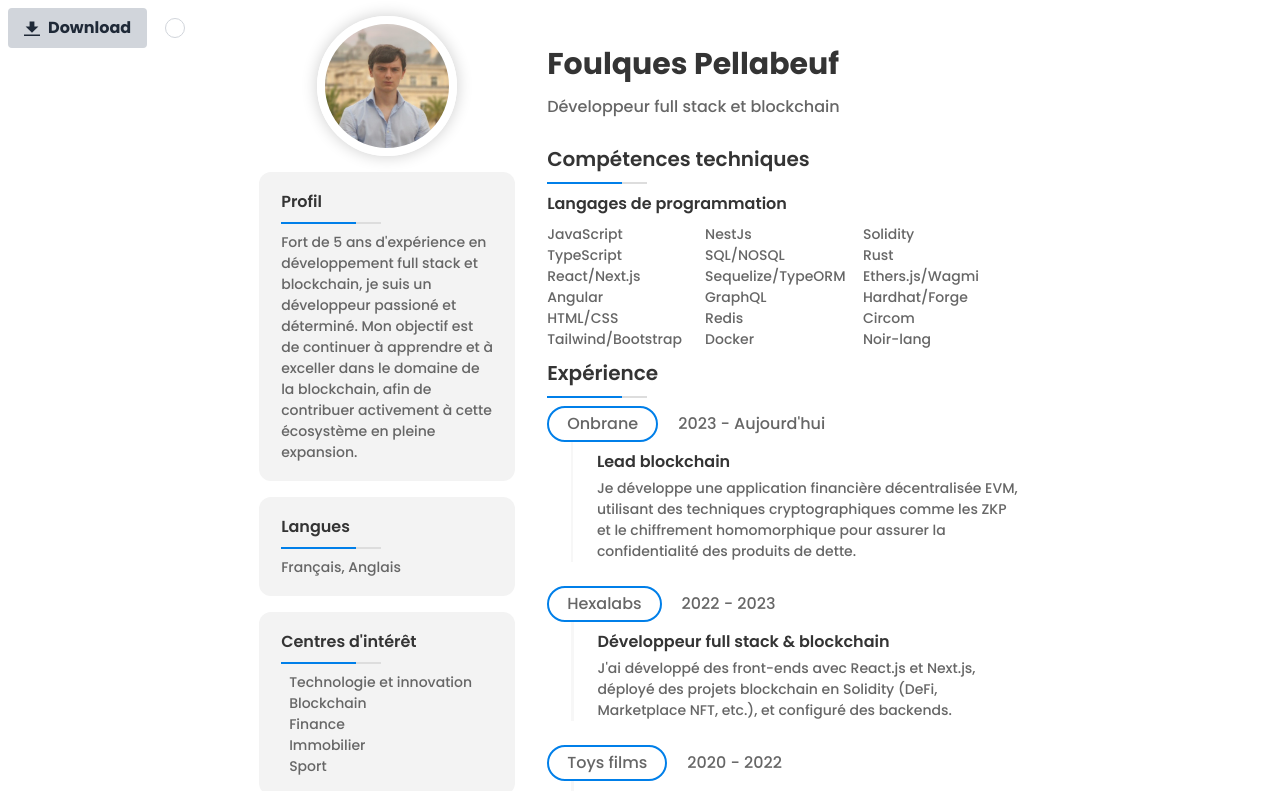
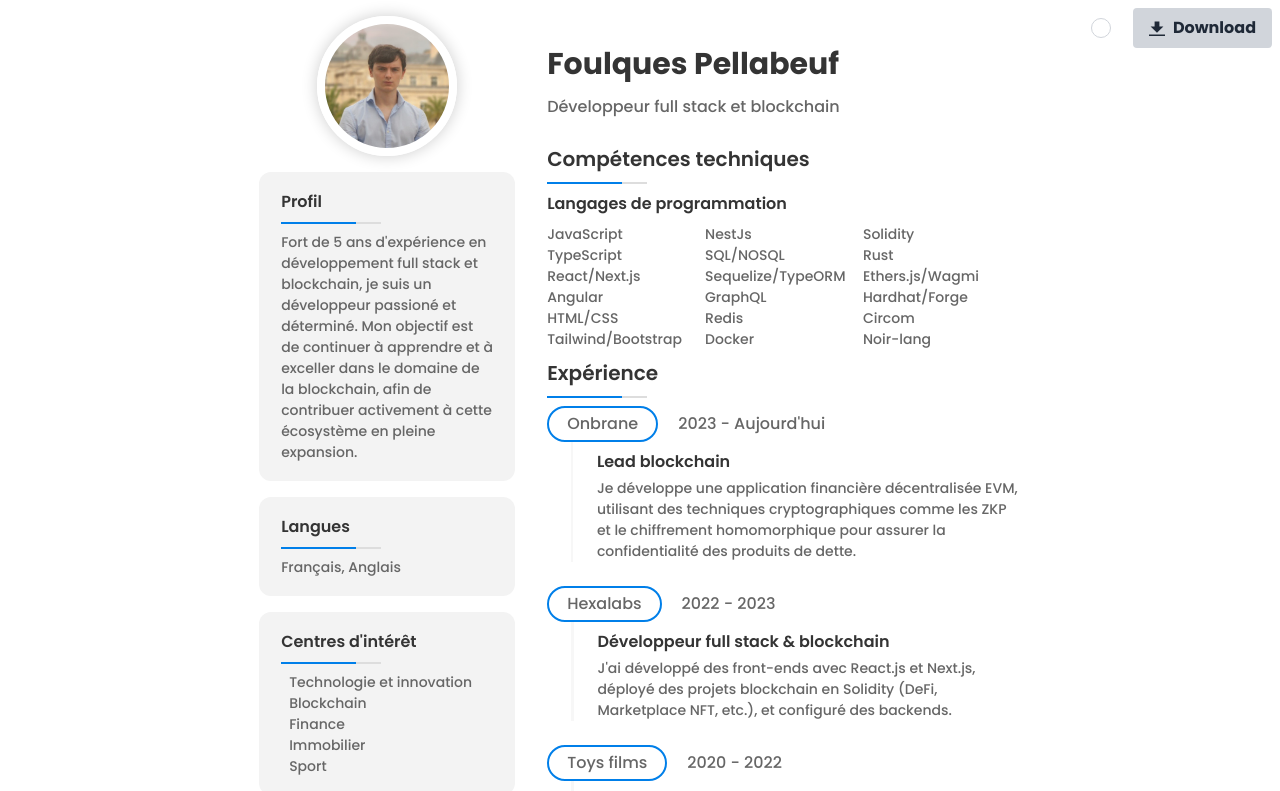
Before and after one commit to Foulks-Plb/foulques-cv, a Next.js app: page / in a window 1280 px wide. Shown: the top 791 px of the page. Built offline with nearby package versions, Linux system fonts and the light colour scheme.

Commit message:
fix: tools to left

```diff
--- a/components/tools/tools.tsx
+++ b/components/tools/tools.tsx
@@ -21,10 +21,19 @@ export default function Tools() {
 
   return (
     <>
-      <div className="absolute left-0 mt-2 ml-2 inline-flex items-center">
+      <div className="absolute right-0 m-2 inline-flex items-center">
+        <label className="inline-flex items-center cursor-pointer ml-4">
+          <input
+            type="checkbox"
+            value=""
+            className="sr-only peer"
+            onChange={toggleTheme}
+          />
+          <div className="relative w-11 h-6 bg-white-200 peer-focus:outline-none peer-focus:ring-blue-300 dark:peer-focus:ring-blue-800 rounded-full peer dark:bg-gray-700 peer-checked:after:translate-x-full rtl:peer-checked:after:-translate-x-full peer-checked:after:border-white after:content-[''] after:absolute after:top-[2px] after:start-[2px] after:bg-white after:border-gray-300 after:border after:rounded-full after:h-5 after:w-5 after:transition-all dark:border-gray-600 peer-checked:bg-blue-600"></div>
+        </label>
         <button
           onClick={() => download()}
-          className="mr-4 bg-gray-300 hover:bg-gray-400 text-gray-800 font-bold py-2 px-4 rounded inline-flex items-center"
+          className="bg-gray-300 hover:bg-gray-400 text-gray-800 font-bold py-2 px-4 rounded inline-flex items-center"
         >
           <svg
             className="fill-current w-4 h-4 mr-2"
@@ -35,15 +44,6 @@ export default function Tools() {
           </svg>
           <span>Download</span>
         </button>
-        <label className="inline-flex items-center cursor-pointer">
-          <input
-            type="checkbox"
-            value=""
-            className="sr-only peer"
-            onChange={toggleTheme}
-          />
-          <div className="relative w-11 h-6 bg-white-200 peer-focus:outline-none peer-focus:ring-blue-300 dark:peer-focus:ring-blue-800 rounded-full peer dark:bg-gray-700 peer-checked:after:translate-x-full rtl:peer-checked:after:-translate-x-full peer-checked:after:border-white after:content-[''] after:absolute after:top-[2px] after:start-[2px] after:bg-white after:border-gray-300 after:border after:rounded-full after:h-5 after:w-5 after:transition-all dark:border-gray-600 peer-checked:bg-blue-600"></div>
-        </label>
       </div>
     </>
   );
```
